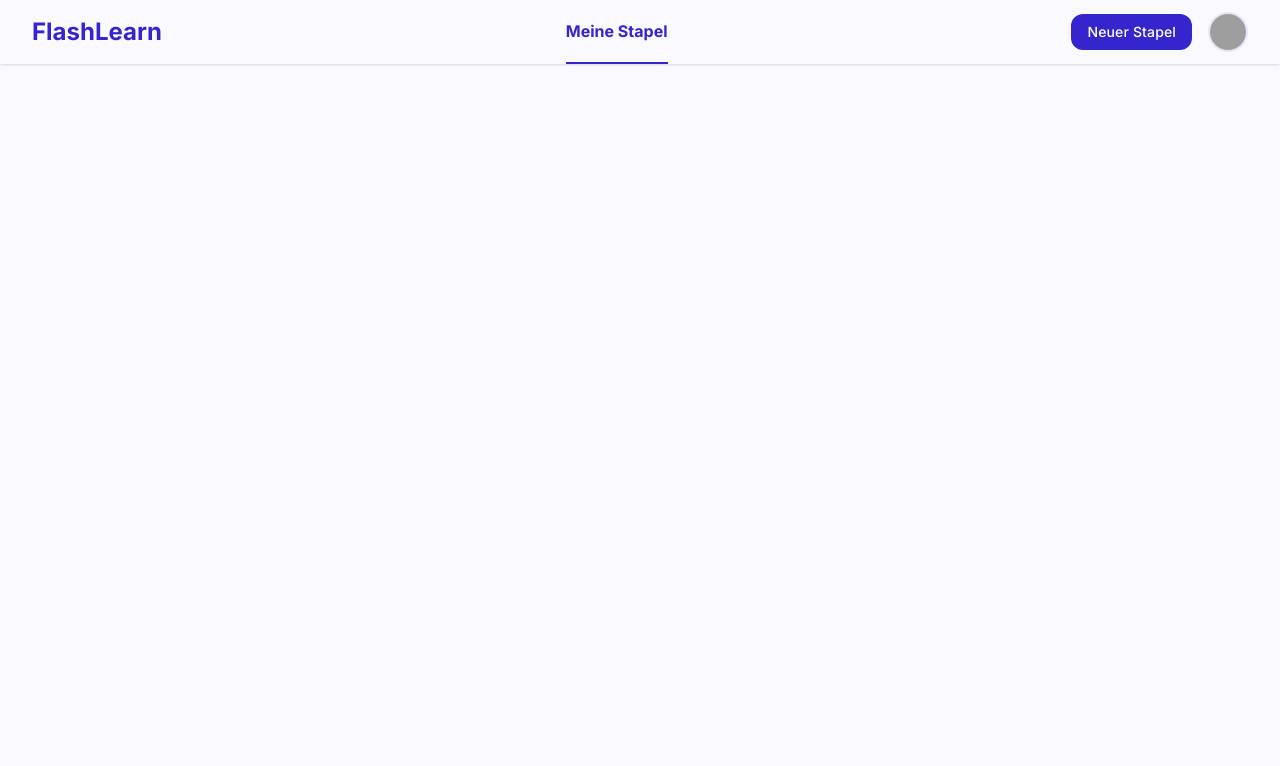
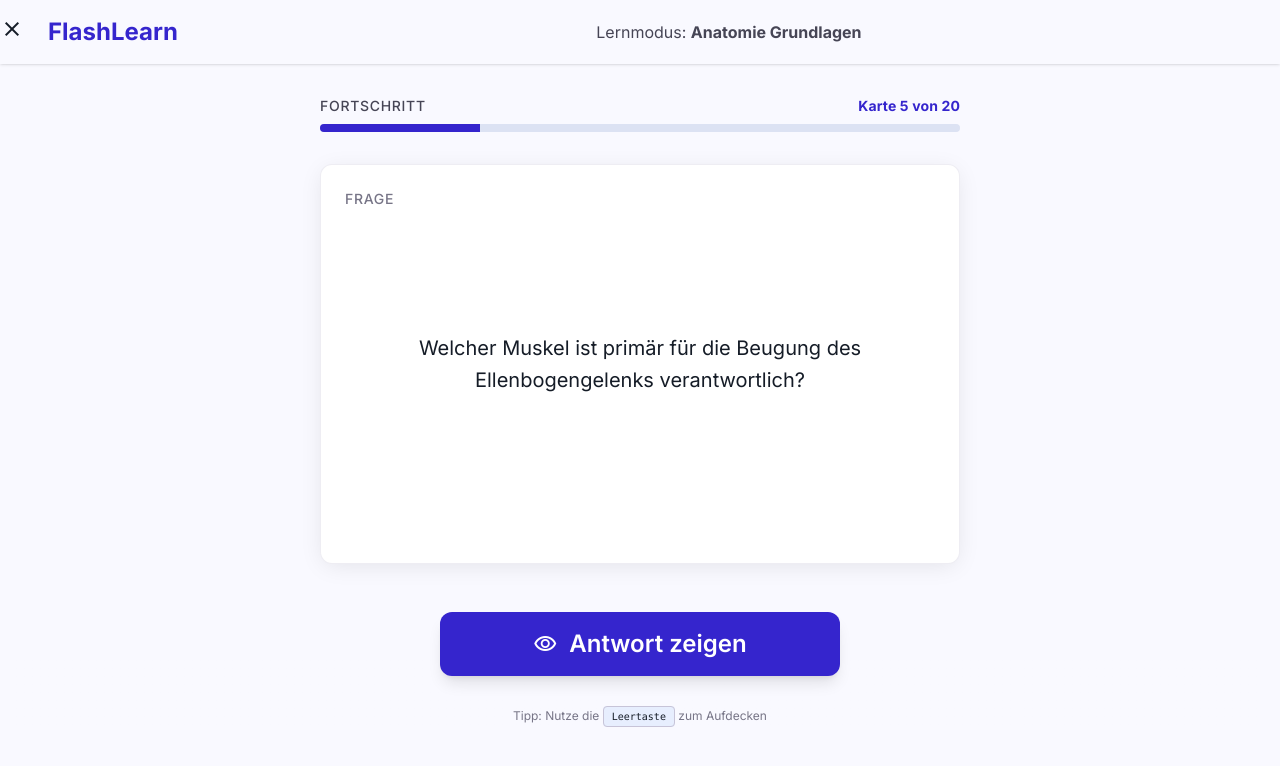
Before and after one commit to 44K33/flashcard, a React (Vite) app in the folder frontend/: page /study in a window 1280 px wide. Shown: the top 766 px of the page. Built offline with nearby package versions, Linux system fonts and the light colour scheme; grey boxes are pictures that could not be loaded.

Commit message:
Lernmodus UI in Arbeit

```diff
--- a/frontend/src/App.jsx
+++ b/frontend/src/App.jsx
@@ -1,13 +1,20 @@
-import { Link, Route, Routes } from "react-router-dom";
+import { Route, Routes, useLocation } from "react-router-dom";
 import DeckDetail from "./pages/DeckDetail";
 import Home from "./pages/Home";
 import Study from "./pages/Study";
 import Navbar from "./components/Navbar";
 
 function App() {
+  // useLocation = gibt die aktuelle URL zurück
+  const location = useLocation();
+
+  // isStudy = true wenn wir auf /study sind, sonst false
+  const isStudy = location.pathname === "/study";
+
   return (
     <div className="min-h-screen bg-surface">
-      <Navbar />
+      {/* Navbar nur anzeigen wenn nicht auf der Study-Seite */}
+      {!isStudy && <Navbar />}
       <Routes>
         <Route path="/" element={<Home />} />
         <Route path="/decks/:deckId" element={<DeckDetail />} />
--- /dev/null
+++ b/frontend/src/components/StudyCard.jsx
@@ -0,0 +1,56 @@
+function StudyCard() {
+  return (
+    <div className="w-full max-w-[640px] flex flex-col items-center justify-center">
+      {/* Fortschrittsbalken */}
+      <div className="w-full max-w-[640px] mb-8">
+        <div className="flex justify-between items-end mb-2">
+          <span className="font-label-sm text-label-sm text-on-surface-variant uppercase tracking-wider">
+            Fortschritt
+          </span>
+          <span className="font-label-sm text-label-sm font-bold text-primary">
+            Karte 5 von 20
+          </span>
+        </div>
+        <div className="h-2 w-full bg-surface-container-highest rounded-full overflow-hidden">
+          <div className="h-full bg-primary w-[25%] transition-all duration-500 ease-in-out"></div>
+        </div>
+      </div>
+
+      {/* Karteikarte: perspective-1000 = ermöglicht 3D-Flip-Animation */}
+      <div className="w-full max-w-[640px] h-[400px] perspective-1000 group">
+        {/* preserve-3d = Kinder behalten ihre 3D-Position beim Drehen */}
+        <div className="relative w-full h-full card-flip preserve-3d">
+          {/* Vorderseite: Frage */}
+          {/* backface-hidden = Rückseite wird versteckt wenn Karte gedreht ist */}
+          <div className="absolute inset-0 backface-hidden bg-surface-container-lowest rounded-xl shadow-[0_4px_24px_-4px_rgba(0,0,0,0.1)] flex flex-col items-center justify-center p-8 text-center border border-outline-variant/30">
+            <span className="absolute top-6 left-6 font-label-sm text-label-sm text-outline uppercase tracking-wider">
+              Frage
+            </span>
+            <h2 className="font-card-content text-card-content text-on-surface leading-relaxed max-w-[80%]">
+              Welcher Muskel ist primär für die Beugung des Ellenbogengelenks
+              verantwortlich?
+            </h2>
+          </div>
+
+          {/* Rückseite: Antwort */}
+          {/* rotate-y-180 = Rückseite ist um 180 Grad gedreht */}
+          <div className="absolute inset-0 backface-hidden rotate-y-180 bg-surface-container-lowest rounded-xl shadow-[0_4px_24px_-4px_rgba(0,0,0,0.1)] flex flex-col items-center justify-center p-8 text-center border border-outline-variant/30">
+            <span className="absolute top-6 left-6 font-label-sm text-label-sm text-secondary uppercase tracking-wider font-bold">
+              Antwort
+            </span>
+            <div className="space-y-4">
+              <h2 className="font-card-content text-card-content text-on-surface font-bold leading-relaxed">
+                Musculus biceps brachii
+              </h2>
+              <p className="text-on-surface-variant font-body-md text-body-md max-w-[80%] mx-auto">
+                Unterstützt durch den M. brachialis und den M. brachioradialis.
+              </p>
+            </div>
+          </div>
+        </div>
+      </div>
+    </div>
+  );
+}
+
+export default StudyCard;
--- /dev/null
+++ b/frontend/src/components/StudyControls.jsx
@@ -0,0 +1,23 @@
+function StudyControls() {
+  return (
+    <div className="fixed bottom-0 left-0 w-full p-6 bg-gradient-to-t from-background via-background to-transparent md:bg-transparent md:relative md:p-0 md:mt-12 flex flex-col items-center gap-4">
+      {/* Antwort zeigen Button */}
+      <button className="w-full max-w-[400px] py-4 bg-primary text-on-primary rounded-xl font-headline-md text-headline-md flex items-center justify-center gap-3 shadow-lg hover:bg-primary/90 transition-all active:scale-95 cursor-pointer">
+        {/* visibility = Auge-Icon aus Google Material Symbols */}
+        <span className="material-symbols-outlined">visibility</span>
+        Antwort zeigen
+      </button>
+
+      {/* Tipp: nur auf Desktop sichtbar (hidden md:block) */}
+      <p className="hidden md:block text-outline text-caption font-caption mt-4">
+        Tipp: Nutze die{" "}
+        <kbd className="px-2 py-1 bg-surface-container rounded border border-outline-variant text-on-surface text-[10px]">
+          Leertaste
+        </kbd>{" "}
+        zum Aufdecken
+      </p>
+    </div>
+  );
+}
+
+export default StudyControls;
--- /dev/null
+++ b/frontend/src/components/StudyHeader.jsx
@@ -0,0 +1,24 @@
+function StudyHeader() {
+  return (
+    <header className="fixed top-0 left-0 w-full z-50 flex justify-between items-center px-container-padding-mobile md:px-container-padding-desktop h-16 bg-surface shadow-sm transition-all duration-200">
+      <div className="flex items-center gap-4">
+        <button className="p-2 -ml-2 rounded-full hover:bg-surface-container transition-colors active:scale-95">
+          <span className="material-symbols-outlined text-on-surface">
+            close
+          </span>
+        </button>
+        <h1 className="font-headline-md text-headline-md font-bold text-primary">
+          FlashLearn
+        </h1>
+      </div>
+      <div className="hidden md:flex gap-6 items-center">
+        <span className="font-body-md text-body-md text-on-surface-variant">
+          Lernmodus: <span className="font-bold">Anatomie Grundlagen</span>
+        </span>
+      </div>
+      <div className="flex items-center"></div>
+    </header>
+  );
+}
+
+export default StudyHeader;
--- a/frontend/src/pages/Study.jsx
+++ b/frontend/src/pages/Study.jsx
@@ -1,11 +1,17 @@
 import StudyMode from "../components/StudyMode";
+import StudyHeader from "../components/StudyHeader";
+import StudyCard from "../components/StudyCard";
+import StudyControls from "../components/StudyControls";
 
 function Study() {
   return (
-    <main>
-      <h1>Study</h1>
-      <StudyMode />
-    </main>
+    <div className="min-h-screen bg-surface flex flex-col">
+      <StudyHeader />
+      <div className="flex-grow flex flex-col items-center justify-start px-4 pt-24 pb-32">
+        <StudyCard />
+        <StudyControls />
+      </div>
+    </div>
   );
 }
 
```
